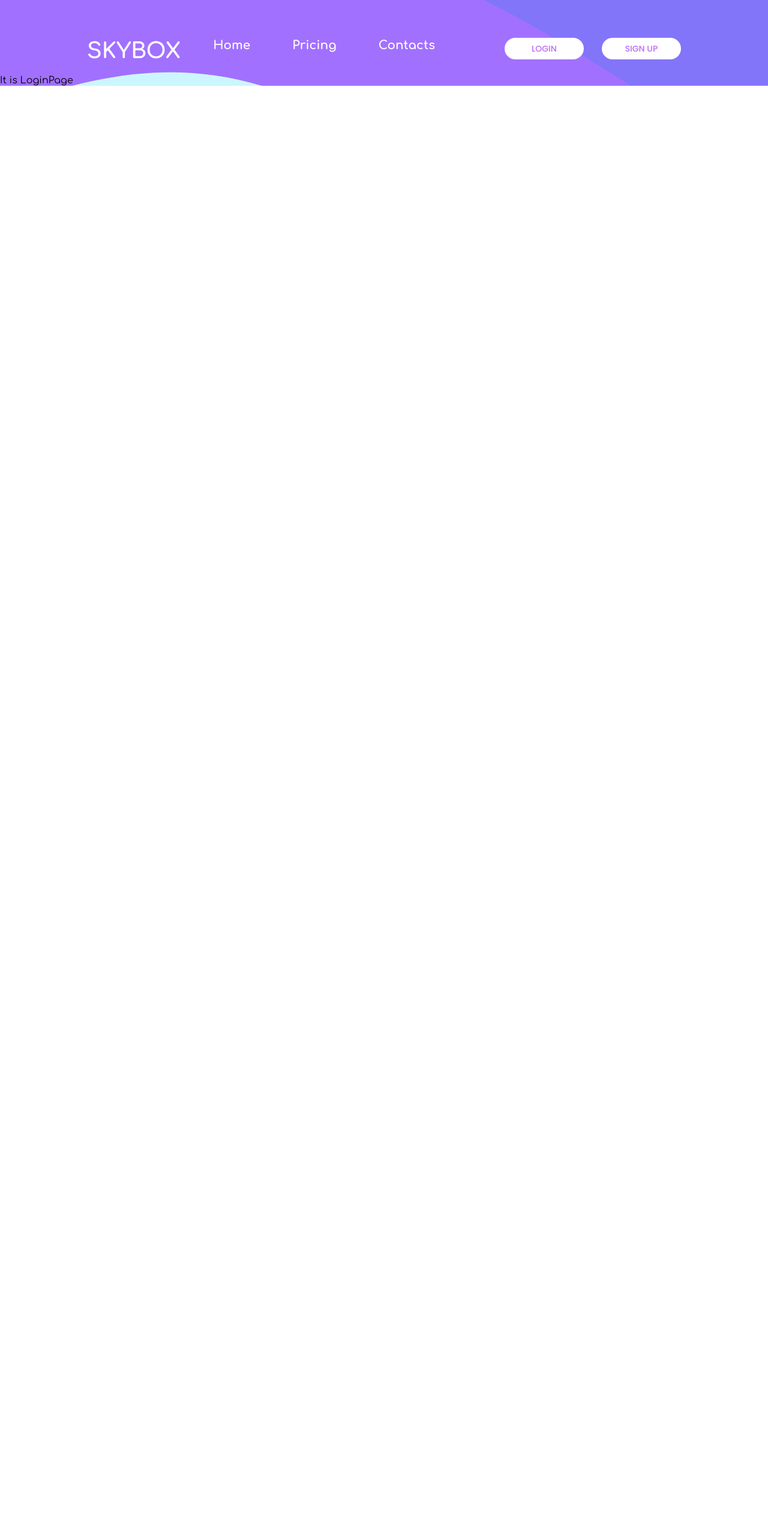
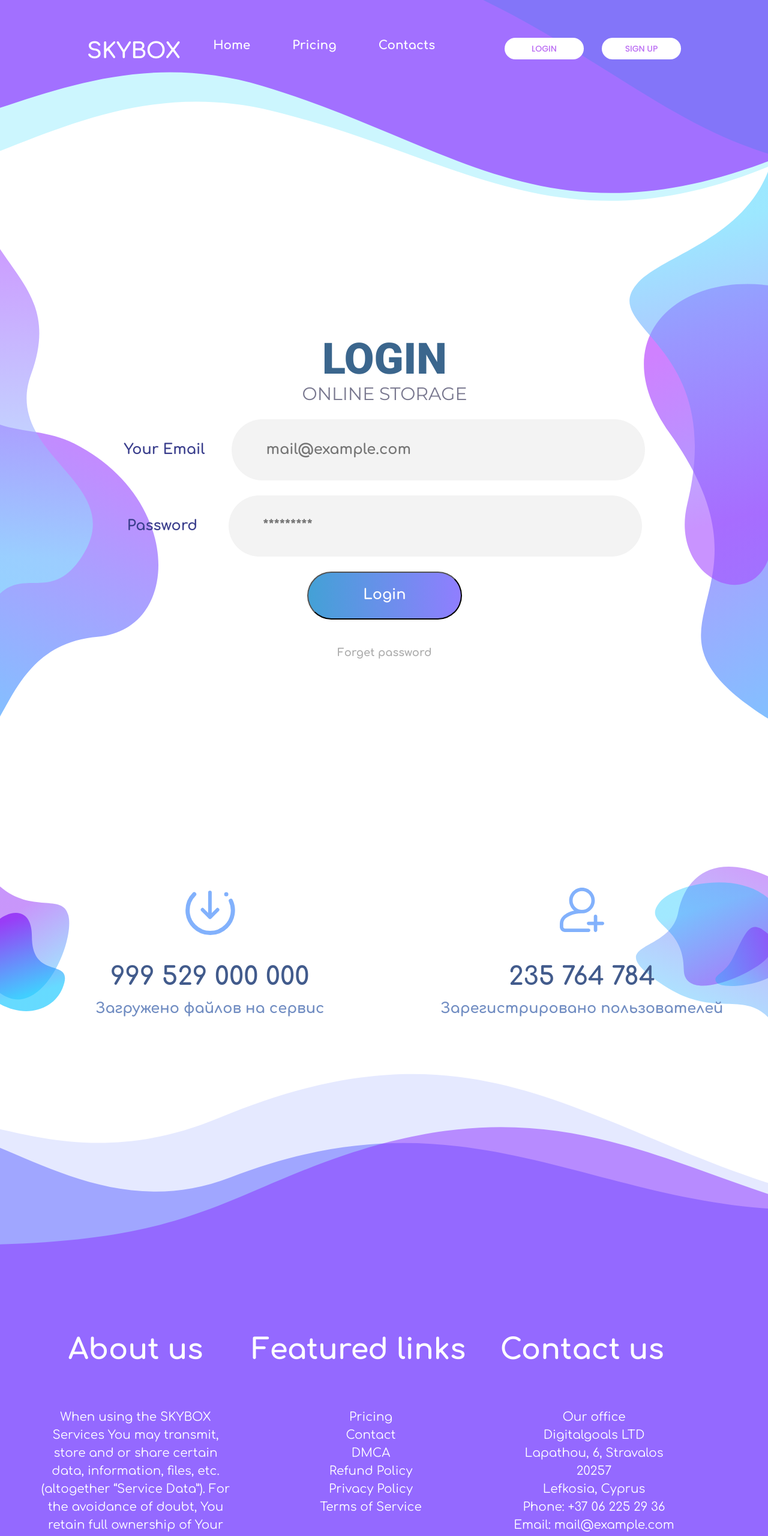
Before and after one commit to KokorovetsTatiana/cloud, a React (Create React App) app: page /login in a window 1280 px wide. Shown: the top 2561 px of the page at 60% size. Before the commit the page ends 800 px from the top, so only its background shows below. Built offline with nearby package versions, Linux system fonts and the light colour scheme.

Commit message:
app done

```diff
--- a/src/App.js
+++ b/src/App.js
@@ -7,11 +7,9 @@ import Loader from './components/Loader/Loader';
 import HomePage from '../src/pages/HomePage/HomePage';
 import PricingPage from '../src/pages/PricingPage/PricingPage';
 import ContactsPage from '../src/pages/ContactsPage/ContactsPage';
-import FAQPage from '../src/pages/FAQPage/FAQPage';
 import LoginPage from '../src/pages/LoginPage/LoginPage';
 import SignUpPage from '../src/pages/SignUpPage/SignUpPage';
 import NotFoundPage from '../src/pages/NotFoundPage/NotFoundPage';
-// import MainHeader from './components/MainHeader/MainHeader';
 
 function App() {
   return (
@@ -49,15 +47,12 @@ function App() {
             <Route exact path="/" component={HomePage} />
             <Route exact path="/price" component={PricingPage} />
             <Route exact path="/contacts" component={ContactsPage} />
-            <Route exact path="/faq" component={FAQPage} />
             <Route exact path="/login" component={LoginPage} />
             <Route exact path="/signup" component={SignUpPage} />
             <Route exact path="/notfound" component={NotFoundPage} />
           </Switch>
         </Router>
       </Suspense>
-
-      {/* <MainHeader text={"This application is designed to store your files."}/> */}
     </div>
 
   );
--- a/src/components/Input/Input.jsx
+++ b/src/components/Input/Input.jsx
@@ -7,7 +7,7 @@ const Input = ({
     return (
         <p className={styles.inputCont}>
             <label className={styles.label}>{name}</label>
-            <input type="text" value={text} className={styles.alias} />
+            <input type="text" placeholder={text} className={styles.alias} />
         </p>
     )
 }
--- a/src/components/shared/Footer/Footer.jsx
+++ b/src/components/shared/Footer/Footer.jsx
@@ -27,22 +27,22 @@ export default class Footer extends Component {
           <FooterHeader text={'Featured links'} />
           <ul>
             <li>
-              <Link><FooterParagraph text={'Pricing'}/></Link>
+              <Link to="/#"><FooterParagraph text={'Pricing'}/></Link>
             </li>
             <li>
-              <Link><FooterParagraph text={'Contact'}/></Link>
+              <Link to="/#"><FooterParagraph text={'Contact'}/></Link>
             </li>
             <li>
-              <Link><FooterParagraph text={'DMCA'}/></Link>
+              <Link to="/#"><FooterParagraph text={'DMCA'}/></Link>
             </li>
             <li>
-              <Link><FooterParagraph text={'Refund Policy'}/></Link>
+              <Link to="/#"><FooterParagraph text={'Refund Policy'}/></Link>
             </li>
             <li>
-              <Link><FooterParagraph text={'Privacy Policy'}/></Link>
+              <Link to="/#"><FooterParagraph text={'Privacy Policy'}/></Link>
             </li>
             <li>
-              <Link><FooterParagraph text={'Terms of Service'}/></Link>
+              <Link to="/#"><FooterParagraph text={'Terms of Service'}/></Link>
             </li>
           </ul>
         </li>
--- a/src/pages/FAQPage/FAQPage.jsx
+++ /dev/null
@@ -1,11 +0,0 @@
-import React from 'react';
-import styles from './FAQPage.module.scss';
-
-const FAQPage = () => (
-  <div className={styles.container}>
-
-    <p className={styles.text}>It is FAQPage</p>
-  </div>
-);
-
-export default FAQPage;
--- a/src/pages/LoginPage/LoginPage.jsx
+++ b/src/pages/LoginPage/LoginPage.jsx
@@ -1,10 +1,25 @@
 import React from 'react';
 import styles from './LoginPage.module.scss';
 
+import MainHeader from '../../components/MainHeader/MainHeader';
+import SecHeadingUL from '../../components/SecHeadingUnderLine/SecHeadingUL';
+import Statistics from '../../components/shared/Statistics/Statistics';
+import Footer from '../../components/shared/Footer/Footer';
+import Input from '../../components/Input/Input';
+import Btn from '../../components/Btn/Btn';
+
 const LoginPage = () => (
-  <div className={styles.container}>
-
-    <p className={styles.text}>It is LoginPage</p>
+  <div>
+    <section className={styles.container}>
+      <MainHeader text={'login'} />
+      <SecHeadingUL text={'online storage'} />
+      <Input name={'Your Email'} text={'mail@example.com'} />
+      <Input name={'Password   '} text={'*********'} type="password"/>
+      <Btn text={'Login'} btnAction={'U logged in successfully'} />
+      <a href="https://support.google.com/accounts/answer/7682439?hl=ru" className={styles.link}>Forget password</a>
+    </section>
+    <Statistics />
+    <Footer />
   </div>
 );
 
--- a/src/pages/LoginPage/LoginPage.module.scss
+++ b/src/pages/LoginPage/LoginPage.module.scss
@@ -0,0 +1,30 @@
+@use "../../components/shared/mixins" as *;
+@use "../../components/shared/variables" as *;
+
+.container {
+  padding-top: 20px;
+  padding-left: 2px;
+  justify-content: center;
+
+  @include for-tablet {
+    margin-top: 150px;
+    padding-top: 300px;
+    padding-bottom: 300px;
+  }
+
+  @include for-desktop {
+    background: url(../../assets/bg-contacts.svg) no-repeat left top,
+      url(../../assets//bg-contacts-right.svg) no-repeat right top;
+  }
+}
+
+.link {
+  font-family: $logo-font;
+  font-size: 18px;
+  font-weight: 700;
+  font-style: normal;
+  line-height: 1.115;
+  color: $input-placeholder-text;
+  display: block;
+  text-align: center;
+}
--- a/src/pages/SignUpPage/SignUpPage.jsx
+++ b/src/pages/SignUpPage/SignUpPage.jsx
@@ -1,10 +1,28 @@
 import React from 'react';
 import styles from './SignUpPage.module.scss';
 
+import MainHeader from '../../components/MainHeader/MainHeader';
+import SecHeadingUL from '../../components/SecHeadingUnderLine/SecHeadingUL';
+import Statistics from '../../components/shared/Statistics/Statistics';
+import Footer from '../../components/shared/Footer/Footer';
+import Input from '../../components/Input/Input';
+import Btn from '../../components/Btn/Btn';
+
 const SignUpPage = () => (
-  <div className={styles.container}>
-
-    <p className={styles.text}>It is SignUpPage</p>
+  <div>
+    <section className={styles.container}>
+      <MainHeader text={'register'} />
+      <SecHeadingUL text={'online storage'} />
+      <Input name={'Your Email'} text={'mail@example.com'} />
+      <Input name={'Password   '} text={'*********'} type="password" />
+      <div className={styles.check}>
+        <input type="checkbox" id="scales" name="scales" ></input>
+        <label htmlFor="scales">I agree with terms of use</label>
+        </div>
+      <Btn text={'Register'} btnAction={'Confirmation letter has been sent to your email'} />
+    </section>
+    <Statistics />
+    <Footer />
   </div>
 );
 
--- a/src/pages/SignUpPage/SignUpPage.module.scss
+++ b/src/pages/SignUpPage/SignUpPage.module.scss
@@ -0,0 +1,31 @@
+@use "../../components/shared/mixins" as *;
+@use "../../components/shared/variables" as *;
+
+.container {
+  padding-top: 20px;
+  padding-left: 2px;
+  justify-content: center;
+
+  @include for-tablet {
+    margin-top: 150px;
+    padding-top: 300px;
+    padding-bottom: 300px;
+  }
+
+  @include for-desktop {
+    background: url(../../assets/bg-contacts.svg) no-repeat left top,
+      url(../../assets//bg-contacts-right.svg) no-repeat right top;
+  }
+}
+
+.check {
+  font-family: $logo-font;
+  font-size: 18px;
+  font-weight: 700;
+  font-style: normal;
+  line-height: 1.115;
+  color: $input-placeholder-text;
+  display: block;
+  text-align: center;
+  margin-bottom: 30px;
+}
```
Also changed, not shown: src/pages/FAQPage/FAQPage.module.scss (deleted).
